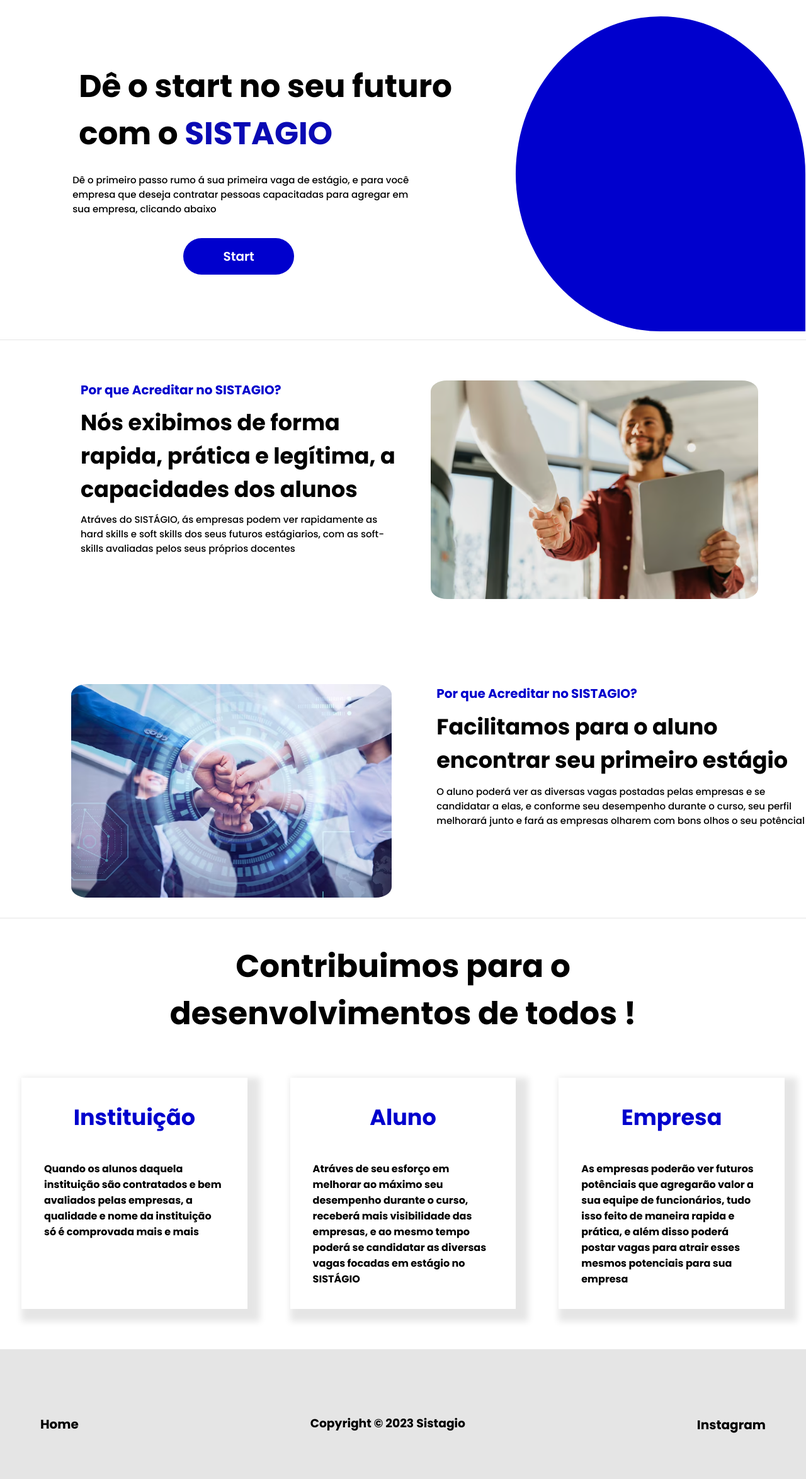
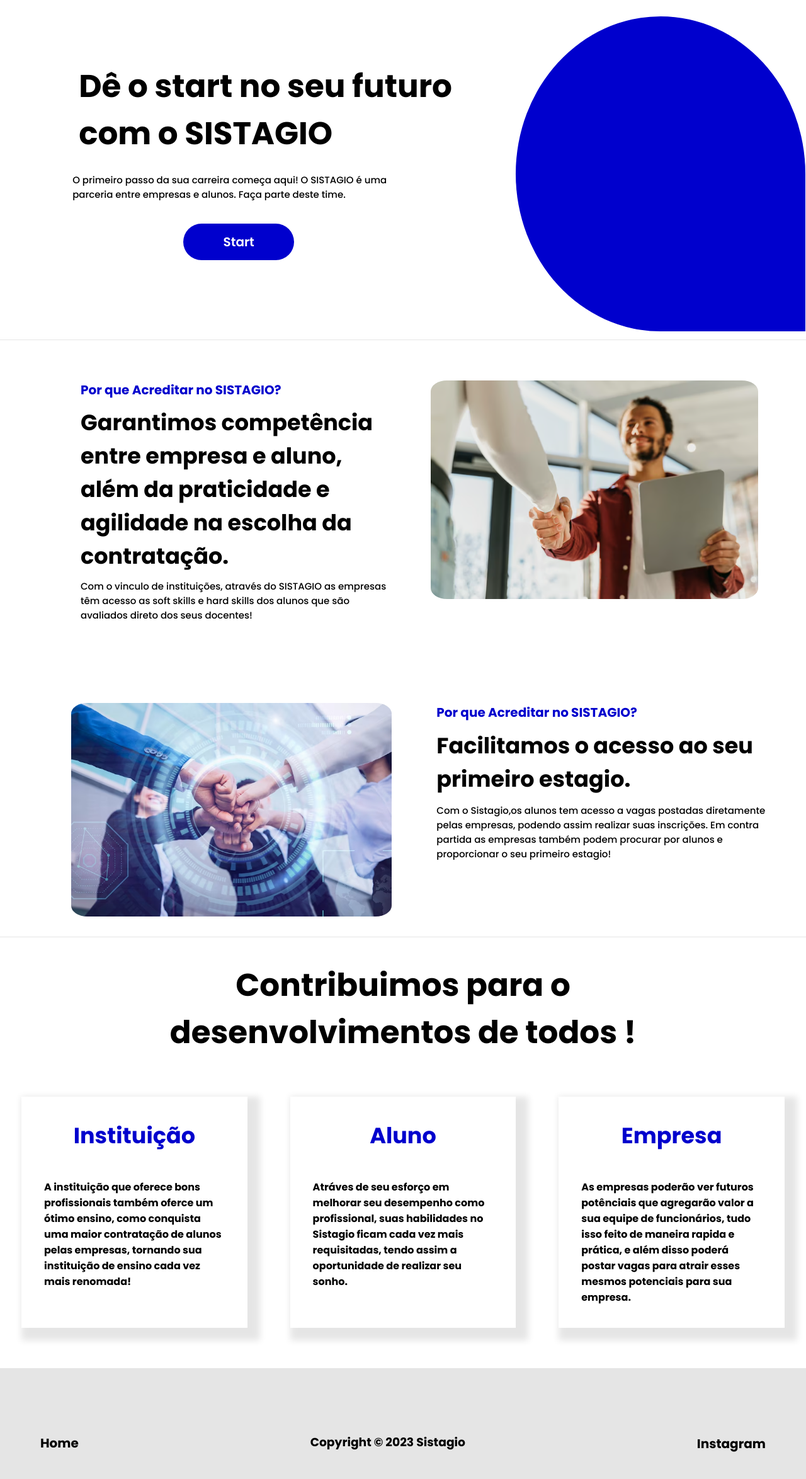
Before and after one commit to Thiag0nery/Sistagio, a Django app: page / in a window 1280 px wide. Shown: the part 108-2456 px from the top of the page at 63% size. Run offline with Django 4.2, Linux system fonts and the light colour scheme.

Commit message:
ultimadehoje

```diff
--- a/home/templates/home/index.html
+++ b/home/templates/home/index.html
@@ -23,13 +23,13 @@
 
             <div class="ladoEsquerdo">
                 <div class="texto">
-                    <h1> Dê o start no seu futuro com o <span style="color: rgb(10, 10, 180)"> SISTAGIO</span></h1>
+                    <h1> Dê o start no seu futuro com o <span > SISTAGIO</span></h1>
                 </div>
 
 
                 <div class="subtexto">
-                    <h3 class="texto">Dê o primeiro passo rumo á sua primeira vaga de estágio, e para você empresa que deseja
-                        contratar pessoas capacitadas para agregar em sua empresa, clicando abaixo
+                    <h3 class="texto"> O primeiro passo da sua carreira começa aqui! O SISTAGIO é uma
+parceria entre empresas e alunos. Faça parte deste time.
 
                     </h3>
                 </div>
@@ -42,10 +42,11 @@
         <section class="sessao2">
             <div class="ladoEsquerdo2">
                 <h3 class="titulo">Por que Acreditar no SISTAGIO?</h3>
-                <h2 class="conteudo">Nós exibimos de forma rapida, prática e legítima, a capacidades dos alunos
+                <h2 class="conteudo">Garantimos competência entre empresa e aluno, além
+da praticidade e agilidade na escolha da contratação.
                 </h2>
-                <h4 class="subtitulo">Atráves do SISTÁGIO, ás empresas podem ver rapidamente as hard skills e soft skills dos seus futuros
-                    estágiarios, com as soft-skills avaliadas pelos seus próprios docentes
+                <h4 class="subtitulo">Com o vinculo de instituições, através do SISTAGIO as empresas têm acesso as soft skills e
+hard skills dos alunos que são avaliados direto dos seus docentes!
                 </h4>
             </div>
             <div class="ladoDireito2">
@@ -58,10 +59,10 @@
             </div>
             <div class="ladoDireito4">
                 <h3 class="titulo">Por que Acreditar no SISTAGIO?</h3>
-                <h2 class="conteudo">Facilitamos para o aluno encontrar seu primeiro estágio
+                <h2 class="conteudo">Facilitamos o  acesso ao seu primeiro estagio.
                 </h2>
-                <h4 class="subtitulo">O aluno poderá ver as diversas vagas postadas pelas empresas e se candidatar a elas, e conforme seu
-                    desempenho durante o curso, seu perfil melhorará junto e fará as empresas olharem com bons olhos o seu potêncial
+                <h4 class="subtitulo" >Com o Sistagio,os alunos tem acesso a vagas postadas diretamente
+pelas empresas, podendo assim realizar suas inscrições. Em contra partida as empresas também podem procurar por alunos e proporcionar o seu primeiro estagio!
                 </h4>
             </div>
         </section>
@@ -72,18 +73,19 @@
             <div class="containerCards">
                 <div class="card">
                     <h3 class="titleCard">Instituição</h3>
-                    <h4 class="subtile">Quando os alunos daquela instituição são contratados e bem avaliados pelas empresas, a qualidade
-                    e nome da instituição só é comprovada mais e mais</h4>
+                    <h4 class="subtile">A instituição que oferece bons profissionais também oferce um ótimo ensino,
+como conquista uma maior contratação de alunos pelas empresas, tornando sua instituição de ensino cada vez mais renomada!
+</h4>
                 </div>
                 <div class="card">
                     <h3 class="titleCard">Aluno</h3>
-                    <h4 class="subtitle">Atráves de seu esforço em melhorar ao máximo seu desempenho durante o curso, receberá mais visibilidade
-                    das empresas, e ao mesmo tempo poderá se candidatar as diversas vagas focadas em estágio no SISTÁGIO</h4>
+                    <h4 class="subtitle">Atráves de seu esforço em melhorar  seu desempenho como profissional, suas habilidades no Sistagio ficam cada vez mais requisitadas, tendo assim a oportunidade de realizar seu sonho.
+                    </h4>
                 </div>
                 <div class="card">
                     <h3 class="titleCard">Empresa</h3>
                     <h4 class="subtitle">As empresas poderão ver futuros potênciais que agregarão valor a sua equipe de funcionários,
-                    tudo isso feito de maneira rapida e prática, e além disso poderá postar vagas para atrair esses mesmos potenciais para sua empresa</h4>
+                    tudo isso feito de maneira rapida e prática, e além disso poderá postar vagas para atrair esses mesmos potenciais para sua empresa.</h4>
                 </div>
             </div>
         </section>
--- a/templates/static/style.css
+++ b/templates/static/style.css
@@ -48,6 +48,7 @@ html, body{
     font-size: 15px;
     font-weight: 100;
     width: 80%;
+
 }
 
 
@@ -201,7 +202,11 @@ section.sessao1{
 .ladoDireito4 h4{
     font-size: 15px;
     font-weight: 300;
+    padding-right:11%
 }
+#sub-direita{
+ padding-right:2%
+ }
 .sessao3{
     border-top: 1px solid rgba(0, 0, 0, 0.1);
     margin-top: 2%;
```
Also changed, not shown: post_vagas/templates/post_vagas/vagas.html (+76 -11 lines), templates/static/vagas.css (+28 -3 lines), db.sqlite3, media/fotos_usuario/2023/05/perfil-ALsn.jpg (added), templates/static/imagens/carrosel3.jpg (added), templates/static/imagens/estudantes.jpg (added), 2 other files.
